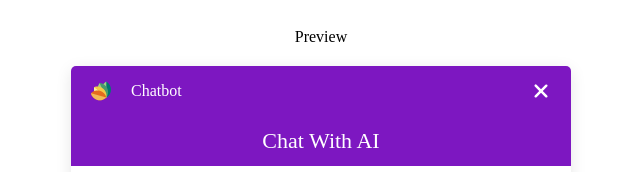
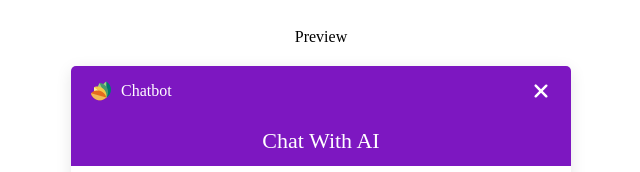
Before and after one commit to neozl24/kanas-chatbot, a React (Vite) app: page / in a window 1280 px wide. Shown: the top 172 px of the page, without its empty margins (319-959 px from the left). Built offline with nearby package versions, Linux system fonts and the light colour scheme.

Commit message:
update demo style

```diff
--- a/src/App.tsx
+++ b/src/App.tsx
@@ -6,7 +6,7 @@ function App() {
   const topLine = (
     <>
       <img src={logo} alt='logo image' width='20' />
-      <span style={{ marginLeft: 20 }}>Chatbot</span>
+      <span style={{ marginLeft: 10 }}>Chatbot</span>
     </>
   )
 
```
